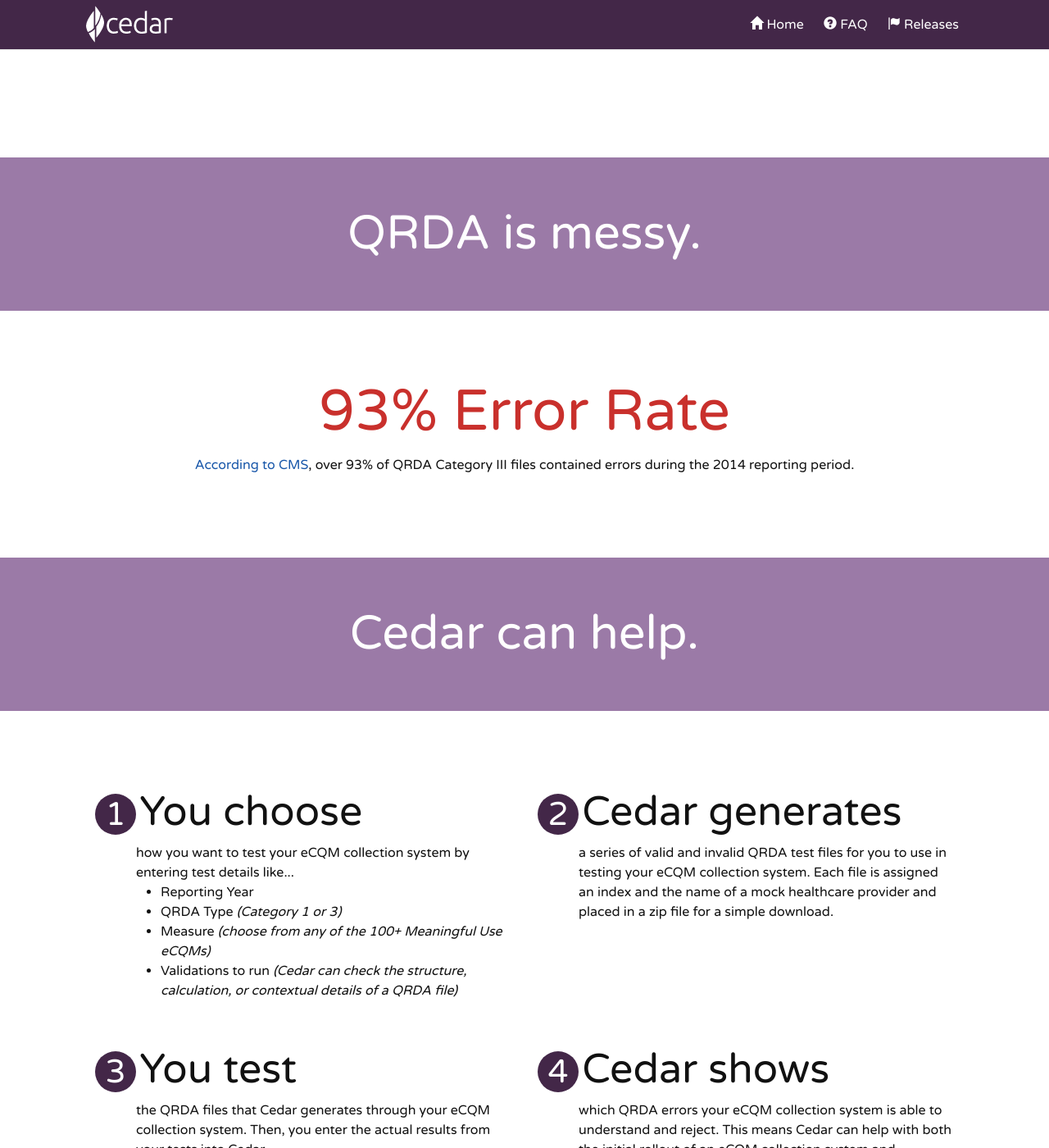
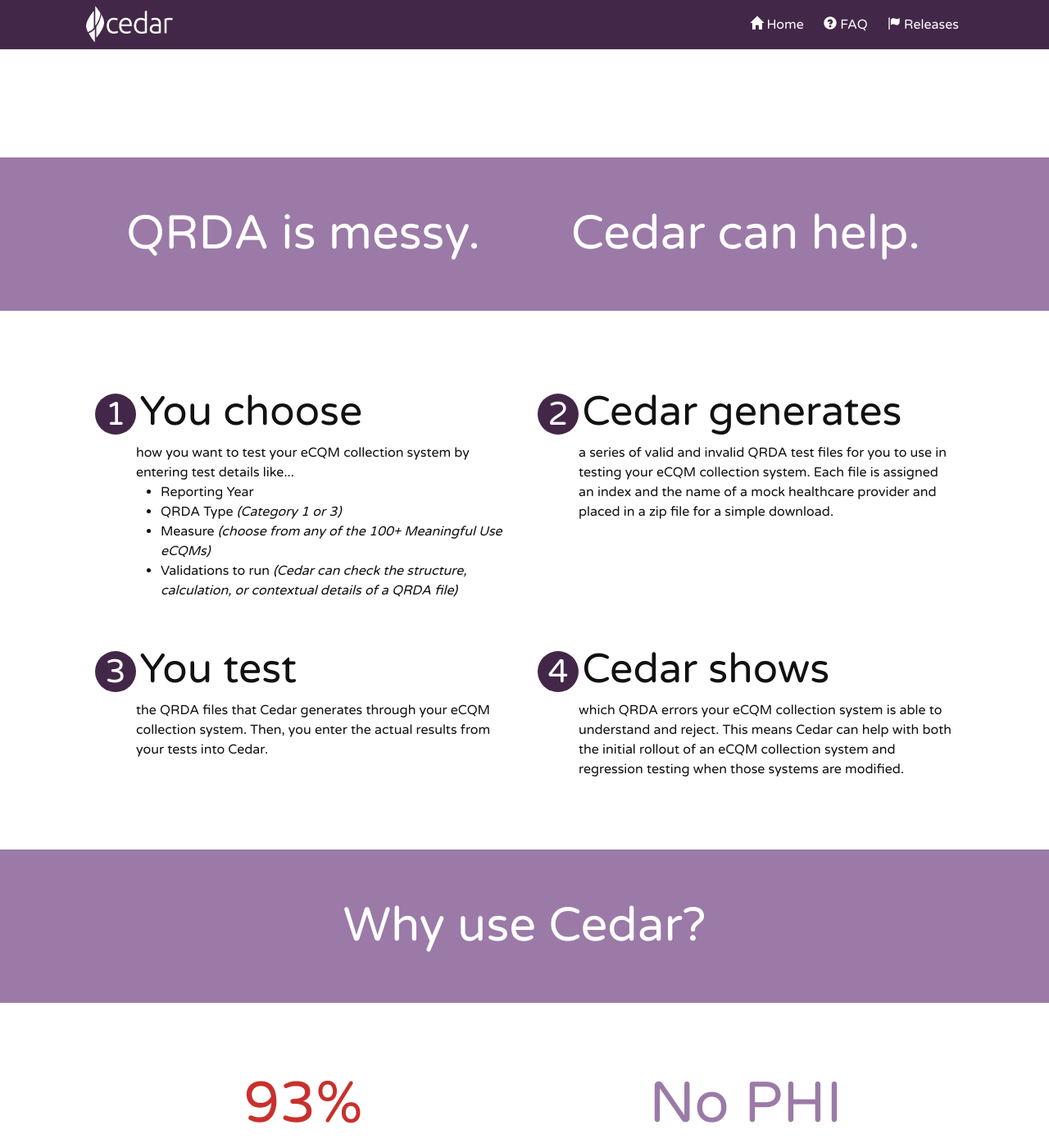
Before and after one commit to edeyoung/cedar, a Jekyll site: the page built from index.html, in a window 1280 px wide and 1400 px high, scrolled down 430 px. Shown: the whole window at 82% size. Built offline with Jekyll 4.4.1, drawn with Linux system fonts in a browser that asks for light colours; some of the changed text lies outside the part shown.

Commit message:
Revert "Moved the error rate up on the homepage"
This reverts commit 204eeb8c4b6c598b564caf0bd90947f367b1dab9.

```diff
--- a/_sass/cedar.scss
+++ b/_sass/cedar.scss
@@ -875,10 +875,6 @@ body {
   width: 50%;
   float: left;
 }
-.grid-third {
-  width: 33.33%;
-  float: left;
-}
 .padded {
   padding: 1em;
 }
@@ -895,14 +891,6 @@ body {
 }
 @media screen and (max-width: 800px) {
   .grid-half {
-    width: 100%;
-  }
-  .grid-third {
-    width: 50%;
-  }
-}
-@media screen and (max-width: 600px) {
-  .grid-third {
     width: 100%;
   }
 }
--- a/index.html
+++ b/index.html
@@ -26,22 +26,10 @@ layout: full_page
   <div class='spacer'></div>
 
   <div class='ribbon'>
-    <div class="wrapper">QRDA is messy.</div>
-  </div>
-
-  <div class="wrapper">
-    <div class='padded'>
-      <p class='detail-header-1' style='color:#c9302c;'>
-        93% Error Rate
-      </p>
-      <p style='text-align:center;'>
-        <a href='https://www.cms.gov/eHealth/downloads/2014_EP_Submission_Data_Issues.pdf'>According to CMS</a>, over 93% of QRDA Category III files contained errors during the 2014 reporting period.
-      </p>
+    <div class="wrapper">
+      <div class='grid-half'>QRDA is messy.</div>
+      <div class='grid-half'>Cedar can help.</div>
     </div>
-  </div>
-
-  <div class='ribbon'>
-    <div class="wrapper">Cedar can help.</div>
   </div>
 
   <div class="wrapper">
@@ -85,7 +73,15 @@ layout: full_page
   </div>
 
   <div class="wrapper">
-    <div class='grid-third padded'>
+    <div class='grid-half padded'>
+      <p class='detail-header-1' style='color:#c9302c;'>
+        93%
+      </p>
+      <p>
+        of QRDA Category III files contained errors <a href='https://www.cms.gov/eHealth/downloads/2014_EP_Submission_Data_Issues.pdf'>during the 2014 reporting period</a>.
+      </p>
+    </div>
+    <div class='grid-half padded'>
       <p class='detail-header-1' style='color:#9b7aa7;'>
         <span style='white-space:nowrap'>No PHI</span>
       </p>
@@ -93,7 +89,8 @@ layout: full_page
         Cedar QRDA files contain no Protected Health Information (PHI) or Personally Identifiable Information (PII).
       </p>
     </div>
-    <div class='grid-third padded'>
+    <div class='clear'></div>
+    <div class='grid-half padded'>
       <p class='detail-header-2' style='color:#299171;'>
           Accurate eCQMs empower
       </p>
@@ -112,7 +109,7 @@ layout: full_page
         </div>
       </div>
     </div>
-    <div class='grid-third padded'>
+    <div class='grid-half padded'>
       <p class='detail-header-2' style='color:#337ab7;'>
         Free + Open Source
       </p>
```
